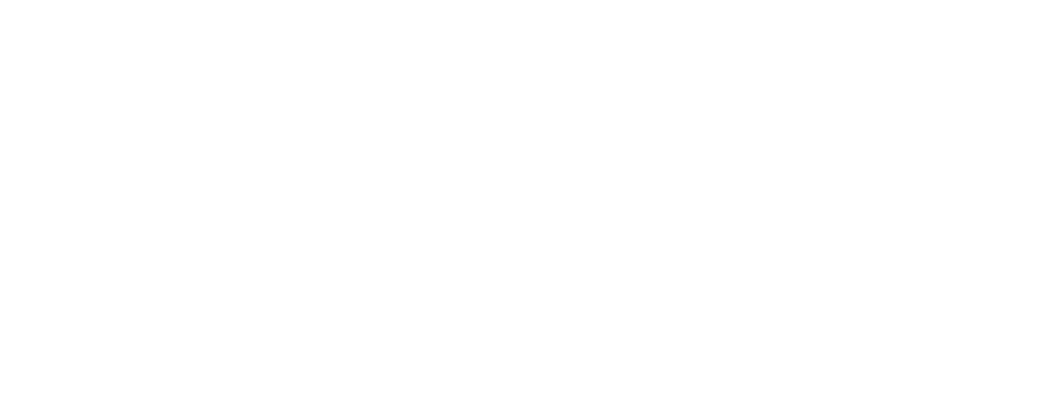
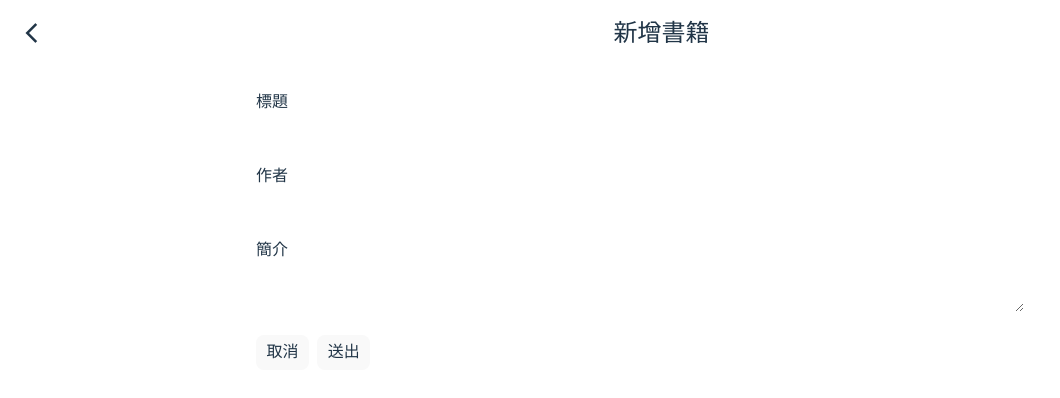
Before and after one commit to anita8004/unnotech-frontend-recruit, a Vue app: page /books/add in a window 1280 px wide. Before the commit this address had no page. Shown: the top 398 px of the page, without its empty margins (0-1060 px from the left). Built offline with nearby package versions, Linux system fonts and the light colour scheme.

Commit message:
Add book

```diff
--- a/package.json
+++ b/package.json
@@ -11,8 +11,10 @@
   "dependencies": {
     "axios": "^1.1.3",
     "pinia": "^2.0.23",
+    "vee-validate": "^4.7.0",
     "vue": "^3.2.37",
-    "vue-router": "^4.1.5"
+    "vue-router": "^4.1.5",
+    "yup": "^0.32.11"
   },
   "devDependencies": {
     "@types/node": "^18.11.2",
--- /dev/null
+++ b/src/components/form/BookForm.vue
@@ -0,0 +1,66 @@
+<template>
+  <DynamicForm
+    class="book-form"
+    :schema="formSchema"
+    :formType="formType"
+    @submit="submitHandler"
+  />
+</template>
+
+<script setup lang="ts">
+import DynamicForm from '@/components/form/DynamicForm.vue';
+import { PropType } from 'vue';
+import * as Yup from 'yup';
+import { useBooksStore } from '../../stores/books';
+
+const store = useBooksStore();
+
+const props = defineProps({
+  formType: {
+    type: String as PropType<"add" | "edit">,
+    default: "add"
+  },
+})
+
+const formSchema = {
+  fields: [
+    {
+      label: '標題',
+      name: 'title',
+      as: 'input',
+      rules: Yup.string().required()
+    },
+    {
+      label: '作者',
+      name: 'author',
+      as: 'input',
+      rules: Yup.string().required()
+    },
+    {
+      label: '簡介',
+      name: 'description',
+      as: 'textarea',
+      rules: Yup.string()
+    },
+  ],
+};
+
+const submitHandler = async (values: AddBookPayloadType) => {
+  switch(props.formType) {
+    case "add":
+      await store.addBook(values);
+      break;
+    case "edit":
+    default:
+      alert(JSON.stringify(values, null, 2));
+  }
+}
+
+</script>
+
+<style lang="scss" scoped>
+.book-form {
+  max-width: 768px;
+  margin: 0 auto;
+}
+</style>
--- /dev/null
+++ b/src/components/form/DynamicForm.vue
@@ -0,0 +1,60 @@
+<template>
+  <Form class="form`" @submit="onSubmit">
+    <div
+      class="form-group"
+      v-for="{ as, name, label, children, ...attrs } in schema.fields"
+      :key="name"
+    >
+      <label class="form-label" :for="name">{{ label }}</label>
+      <Field class="form-field" :as="as" :id="name" :name="name" v-bind="attrs">
+        <template v-if="children && children.length">
+          <component v-for="({ tag, text, ...childAttrs }, idx) in children"
+            :key="idx"
+            :is="tag"
+            v-bind="childAttrs"
+          >
+            {{ text }}
+          </component>
+        </template>
+      </Field>
+      <ErrorMessage :name="name" />
+    </div>
+    <button class="mr-2" type="reset">取消</button>
+    <button type="submit">送出</button>
+  </Form>
+</template>
+
+<script setup lang="ts">
+import { Form, Field, ErrorMessage } from 'vee-validate';
+
+const props = defineProps({
+  schema: {
+    type: Object,
+    required: true,
+  },
+})
+
+const emit = defineEmits<{
+  (e: 'submit', values: Object): void
+}>()
+
+const onSubmit = (values: Object) => {
+  emit("submit", values);
+}
+
+</script>
+
+<style lang="scss" scoped>
+.form {
+  &-group {
+    @apply mb-4;
+  }
+  &-label {
+    @apply block mb-0.5;
+  }
+  &-field {
+    @apply w-full rounded-md px-1;
+    min-height: 2rem;
+  }
+}
+</style>
--- a/src/pages/AddBook.vue
+++ b/src/pages/AddBook.vue
@@ -0,0 +1,17 @@
+<template>
+  <div class="wrapper">
+    <Header title="新增書籍" showBack/>
+    <main>
+      <BookForm formType="add"/>
+    </main>
+  </div>
+</template>
+
+<script setup lang="ts">
+import Header from '@/components/Header.vue';
+import BookForm from '@/components/form/BookForm.vue';
+</script>
+
+<style lang="scss" scoped>
+
+</style>
--- a/src/pages/Books.vue
+++ b/src/pages/Books.vue
@@ -1,7 +1,7 @@
 <template>
   <div class="wrapper">
     <Header title="Books">
-      <button>
+      <button @click="$router.push({name: routesName.addBook})">
         <span className="material-icons">add</span>
       </button>
     </Header>
@@ -22,6 +22,7 @@
 import Header from '@/components/Header.vue';
 import BookList from '@/components/BookList.vue';
 import Loading from '@/components/Loading.vue';
+import { routesName } from "../router";
 </script>
 
 <style lang="scss" scoped>
--- a/src/request/index.ts
+++ b/src/request/index.ts
@@ -13,6 +13,16 @@ service.interceptors.request.use(function (config) {
 });
 
 service.interceptors.response.use(function (response) {
+  console.log("Method: ", response.config.method)
+  switch(response.config.method) {
+    case "post":
+    case "put":
+    case "delete":
+    case "patch":
+      alert("Success!");
+      break;
+    default:
+  }
   return response;
 }, function (error) {
   return Promise.reject(error);
--- a/src/router/index.ts
+++ b/src/router/index.ts
@@ -21,15 +21,15 @@ const routes = [
   },
   {
     path: "/books/add",
-    name: routesName.book,
+    name: routesName.addBook,
     props: true,
-    component: () => import("@/pages/Book.vue")
+    component: () => import("@/pages/AddBook.vue")
   },
   {
     path: "/books/edit/:id",
-    name: routesName.book,
+    name: routesName.editBook,
     props: true,
-    component: () => import("@/pages/Book.vue")
+    component: () => import("@/pages/EditBook.vue")
   },
   {
     path: "/",
--- a/src/stores/books.ts
+++ b/src/stores/books.ts
@@ -23,5 +23,20 @@ export const useBooksStore = defineStore('books', {
         this.fetchBook(bookId)
       }
     },
+    async addBook(payload: AddBookPayloadType) {
+      try {
+        const result = await requestAPIs.addBook(payload);
+      } catch(err) {}
+    },
+    async editBook(bookId: number) {
+      try {
+        const result = await requestAPIs.editBook(bookId);
+      } catch(err) {}
+    },
+    async delBook(bookId: number) {
+      try {
+        const result = await requestAPIs.delBook(bookId);
+      } catch(err) {}
+    },
   }
 })
--- a/src/types/booksType.ts
+++ b/src/types/booksType.ts
@@ -7,3 +7,9 @@ type BooksType = {
 }
 
 type BookType = BooksType
+
+type AddBookPayloadType = {
+  author: string;
+  description: string;
+  title: string;
+}
```
Also changed, not shown: 1 other file (tests, documents, lock files or other folders).
